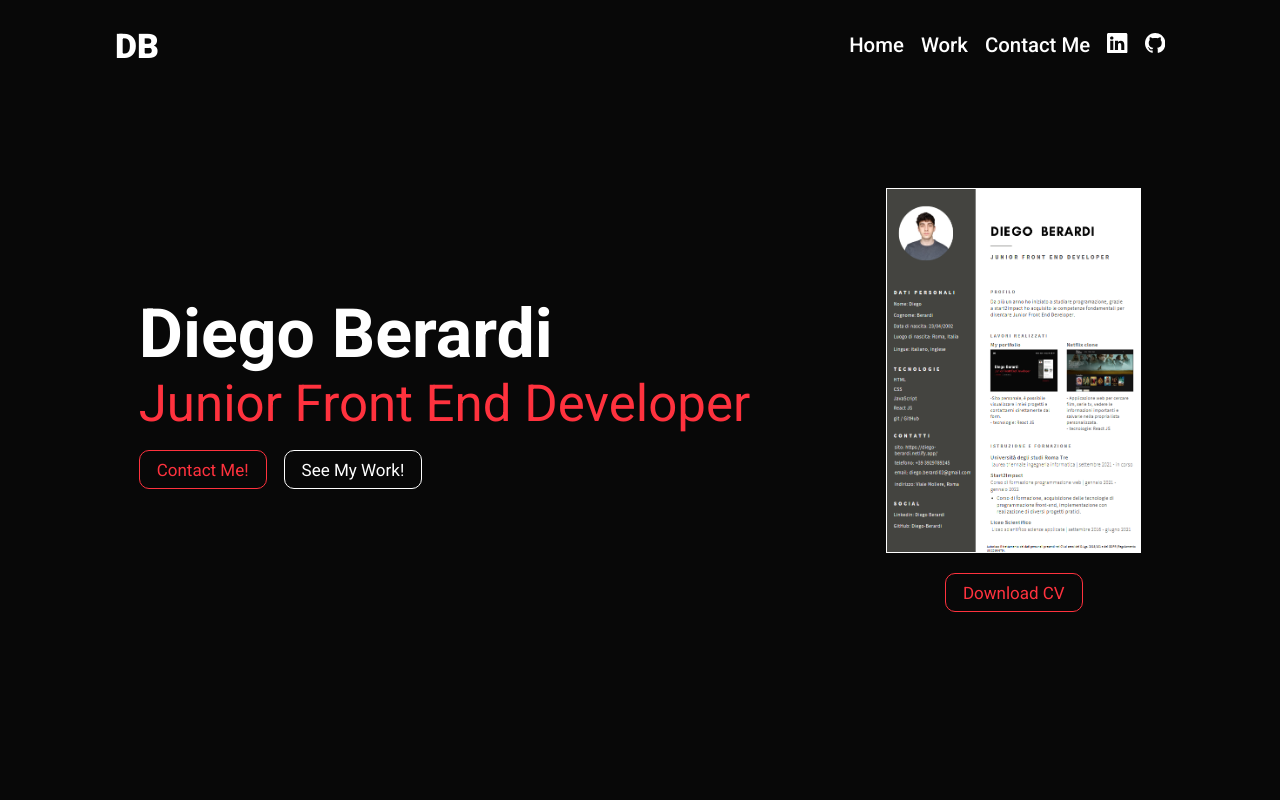
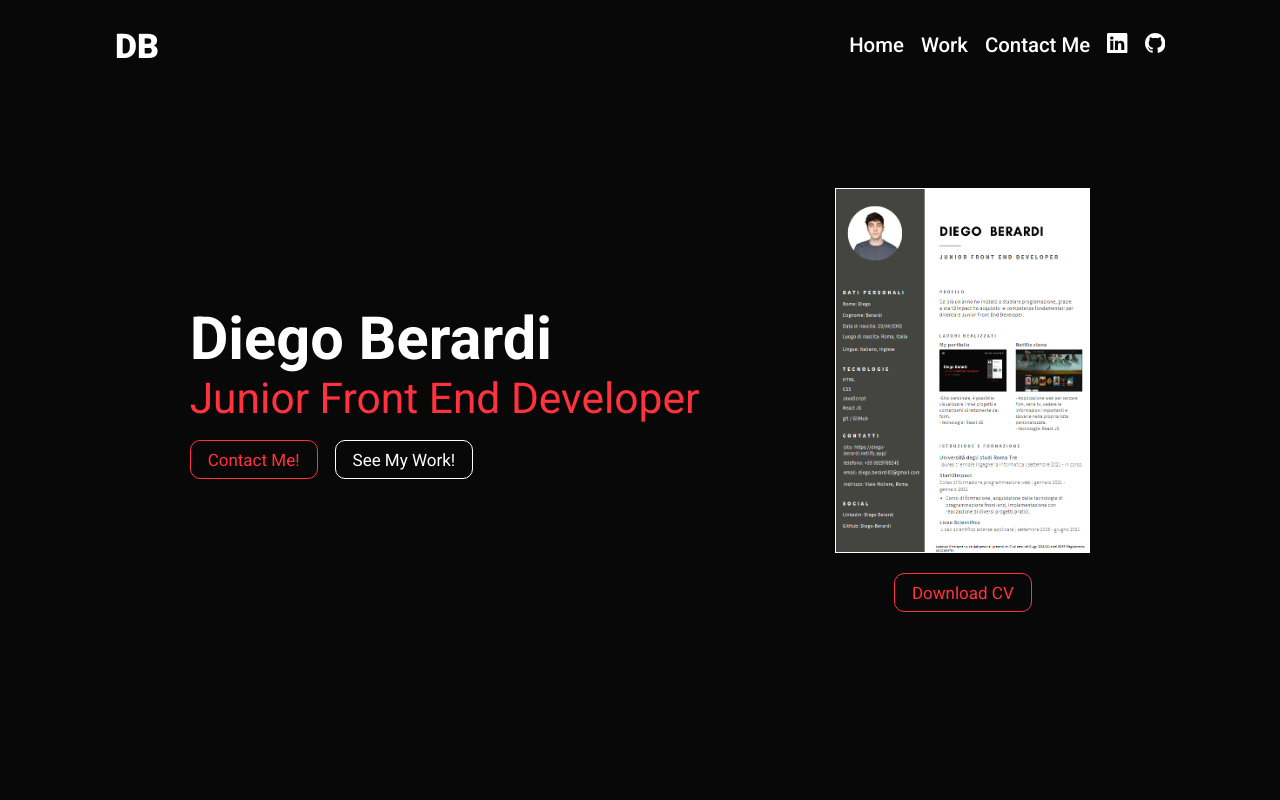
Before and after one commit to Diego-Berardi/My-Portfolio, a React (Create React App) app: page / in a window 1280 px wide. Shown: the top 800 px of the page. Built offline with nearby package versions, Linux system fonts and the light colour scheme.

Commit message:
fix title <br>

```diff
--- a/src/components/homeSection/index.js
+++ b/src/components/homeSection/index.js
@@ -32,6 +32,7 @@ const HomeSection = () => {
               arrLetters={["J", "u", "n", "i", "o", "r"]}
               index={13}
             />{" "}
+
             <AnimatedLetter
               letterClass={letterClass}
               arrLetters={["F", "r", "o", "n", "t"]}
@@ -41,7 +42,7 @@ const HomeSection = () => {
               letterClass={letterClass}
               arrLetters={["E", "n", "d"]}
               index={24}
-            />{" "}
+            />{" "}<br className="br_1"/>
             <AnimatedLetter
               letterClass={letterClass}
               arrLetters={["D", "e", "v", "e", "l", "o", "p", "e", "r"]}
--- a/src/components/homeSection/index.scss
+++ b/src/components/homeSection/index.scss
@@ -8,15 +8,15 @@
   .home-div {
     display: flex;
     flex-direction: column;
-    gap: 6rem;
+    gap: 4rem;
     width: 100%;
     .bio-div {
       margin-top: 10rem;
       .title-name {
-        font-size: 4rem;
+        font-size: 3.5rem;
       }
       p {
-        font-size: 3rem;
+        font-size: 2.5rem;
         color: $red-theme;
       }
       .home-btn-div {
@@ -87,5 +87,8 @@
     .home-div {
       gap: 8rem;
     }
+    br {
+      display: none;
+    }
   }
 }
```
